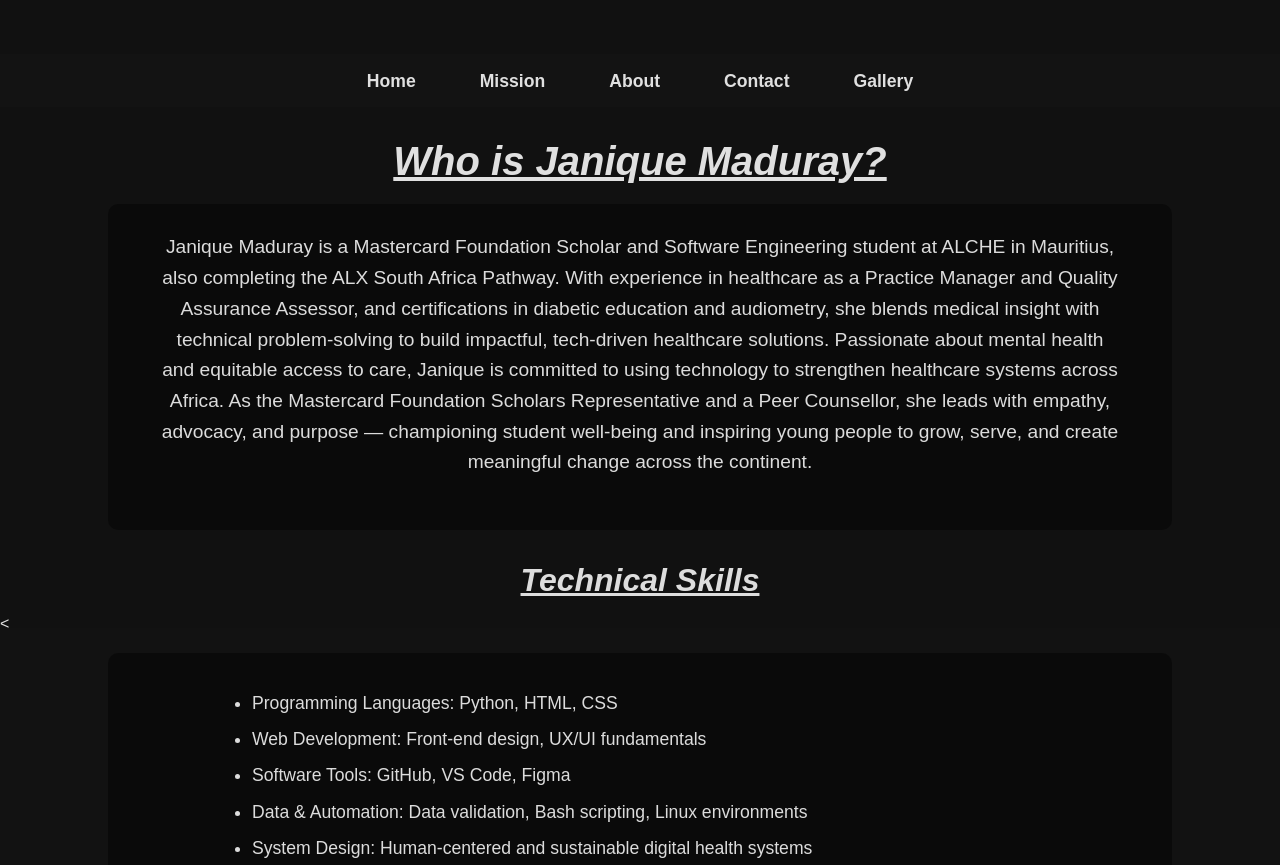
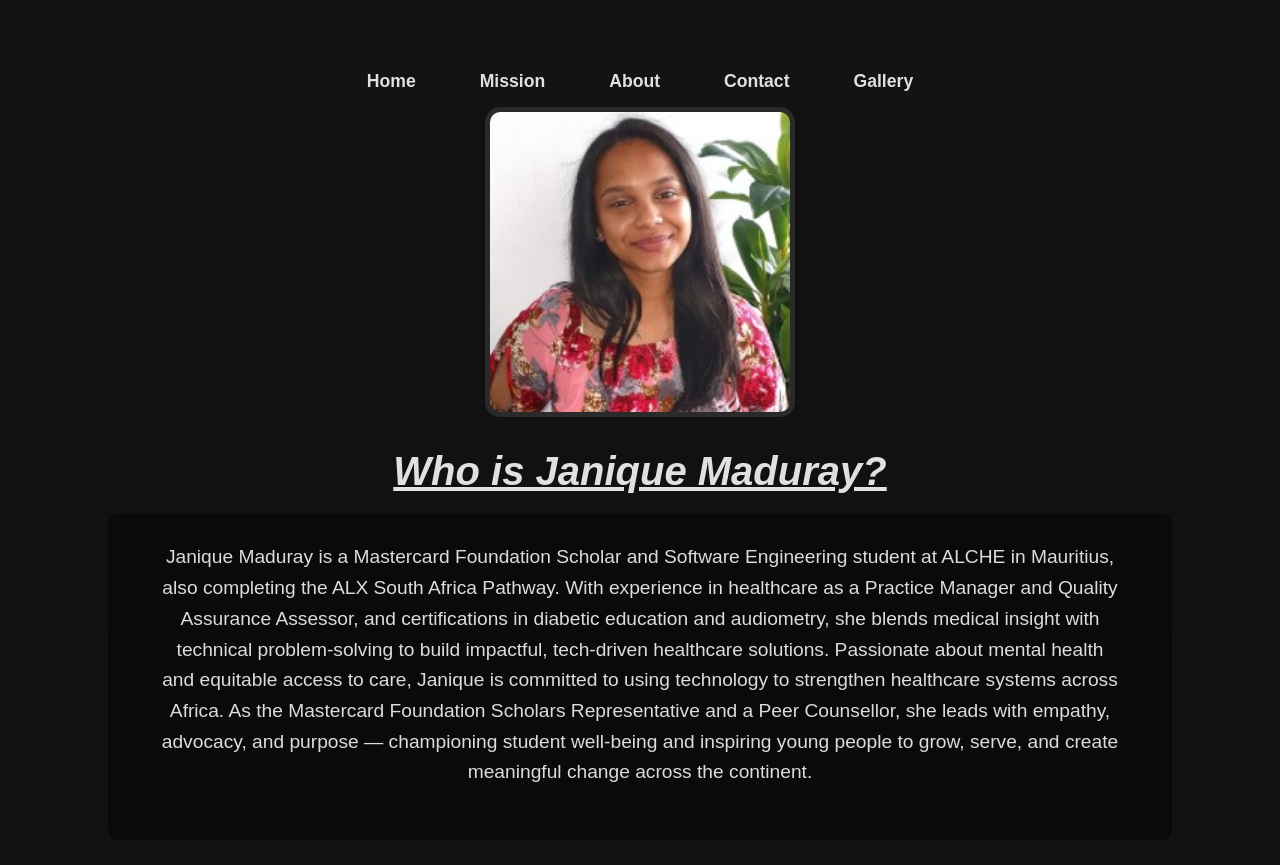
Before and after one commit to JaniqueM/Janique_Maduray_Mission_Website, a website: page website/about.html in a window 1280 px wide. Shown: the part 172-1037 px from the top of the page. Drawn offline with Linux system fonts and the light colour scheme; a web font is replaced by a local one.

```diff
--- a/website/about.css
+++ b/website/about.css
@@ -59,6 +59,28 @@
     transform: translateY(-8px);
     filter: brightness(1.3);
     box-shadow: 0 0 20px rgba(255, 255, 255, 0.4);
+}
+
+
+.gallery-container {
+    display: flex;
+    flex-wrap: wrap;
+    justify-content: center;
+    gap: 1rem;
+}
+
+.gallery-container img {
+    width: 300px;
+    height: 300px;
+    object-fit: cover;
+    border-radius: 15px;
+    border: 5px solid #2a2a2a;
+    transition: transform 0.3s ease, box-shadow 0.3s ease;
+}
+
+.gallery-container img:hover {
+    transform: scale(1.05);
+    box-shadow: 0 0 15px rgba(255, 255, 255, 0.3);
 }
 
 
--- a/website/about.html
+++ b/website/about.html
@@ -29,6 +29,9 @@
         <li><a href="gallery.html">Gallery</a></li>
     </ul>
 </nav>
+<div class="gallery-container">
+<img src="img/Me.jpg" alt="Janique Maduray">
+</div>
 <h1><em><u><strong>Who is Janique Maduray?</strong></u></em></h1>
 <div class="text-block">
 <p>Janique Maduray is a Mastercard Foundation Scholar and Software Engineering student at ALCHE in Mauritius, also
```
Also changed, not shown: website/gallery.html (+1 -1 lines), website/index.html (+0 -1 lines), website/thankyou.html (+0 -1 lines), website/img/Me.jpg (added).
